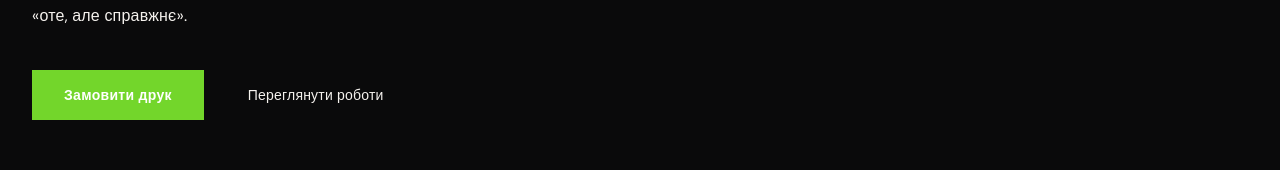
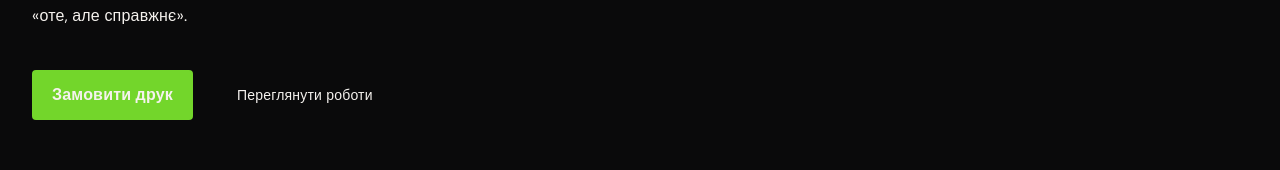
Before and after one commit to Mortiarion/seal-tech-3d-panda-dev, a SvelteKit app in the folder fe/: page / in a window 1280 px wide. Shown: the part 522-692 px from the top of the page. Built offline with nearby package versions, Linux system fonts and the light colour scheme.

Commit message:
1. Почав правити секцію hero і виносити основні класи

```diff
--- a/fe/src/lib/components/landing/SectionHero.svelte
+++ b/fe/src/lib/components/landing/SectionHero.svelte
@@ -7,7 +7,7 @@
 		всіх, кому потрібно «оте, але справжнє».
 	</p>
 	<div class="hero-cta">
-		<button class="btn-primary">Замовити друк</button>
+		<button class="btn primary">Замовити друк</button>
 		<button class="btn-outline">Переглянути роботи</button>
 	</div>
 	<div class="hero-stats">
--- a/fe/src/routes/layout.css
+++ b/fe/src/routes/layout.css
@@ -55,6 +55,19 @@ body {
 	cursor: pointer;
 	transition: color 0.3s ease;
 
+	&.primary {
+		background-color: var(--accent);
+		color: var(--white);
+		border: none;
+		border-radius: 4px;
+
+		@media (hover: hover) {
+			&:hover {
+				background-color: var(--lime);
+			}
+		}
+	}
+
 	@media (hover: hover) {
 		&:hover {
 			color: var(--gray);
```
